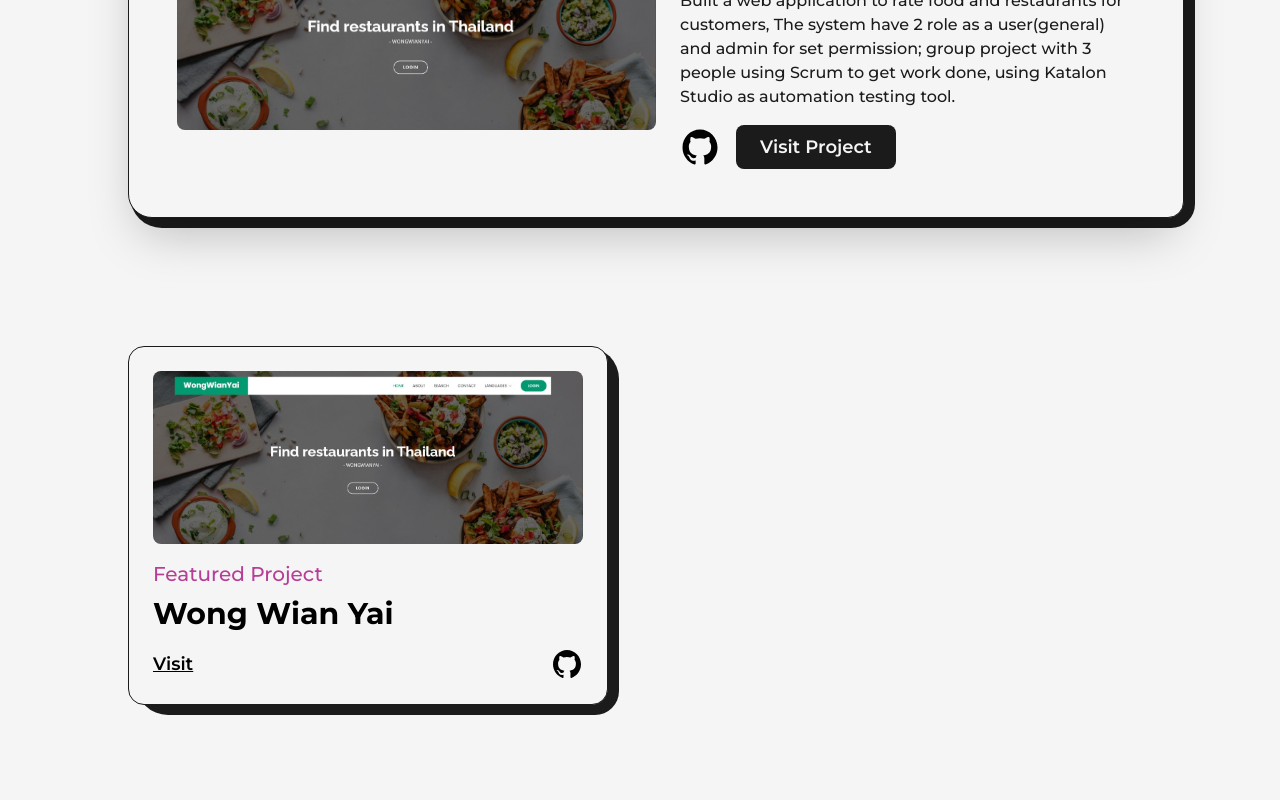
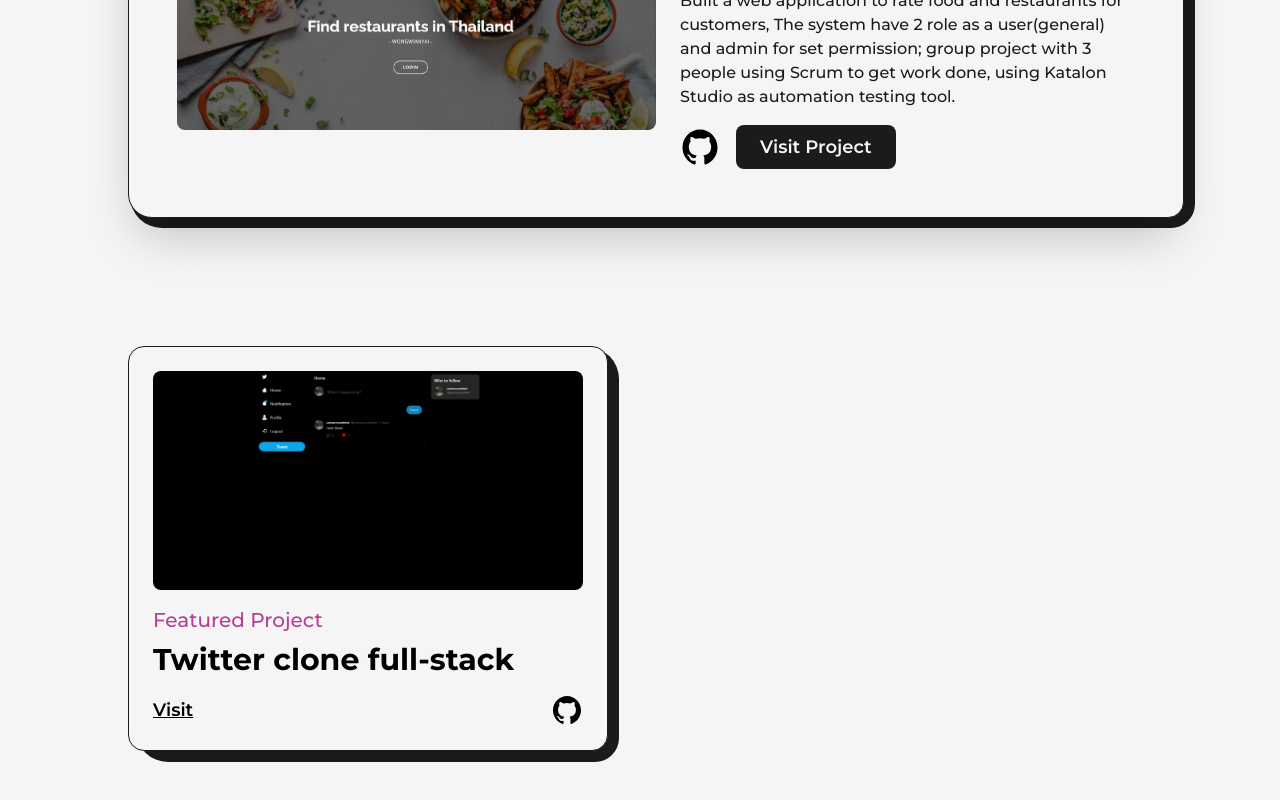
Before and after one commit to jayun-o/my-portfolio, a Next.js app: page /projects in a window 1280 px wide. Shown: the part 488-1288 px from the top of the page. Built offline with nearby package versions, Linux system fonts and the light colour scheme.

Commit message:
update project2

```diff
--- a/src/pages/projects.js
+++ b/src/pages/projects.js
@@ -103,11 +103,11 @@
                     </div>
                     <div className='col-span-6 sm:col-span-12'>
                     <Project
-                        title="Wong Wian Yai"
-                        img={project1}
-                        summary="Built a web application to rate food and restaurants for customers, The system have 2 role as a user(general) and admin for set permission; group project with 3 people using Scrum to get work done, using Katalon Studio as automation testing tool."
-                        link="/"
-                        github="/"
+                        title="Twitter clone full-stack"
+                        img={project2}
+                        summary="Built Twitter clone (React, Tailwind, Next, Prisma, Mongo, NextAuth)"
+                        link="https://twittercloneforeducation-ap38atjap-jayun-o.vercel.app"
+                        github="https://github.com/jayun-o/twitter-clone"
                         type="Featured Project"
                         />
                     </div>
```
Also changed, not shown: public/images/projects/project-2.png.
